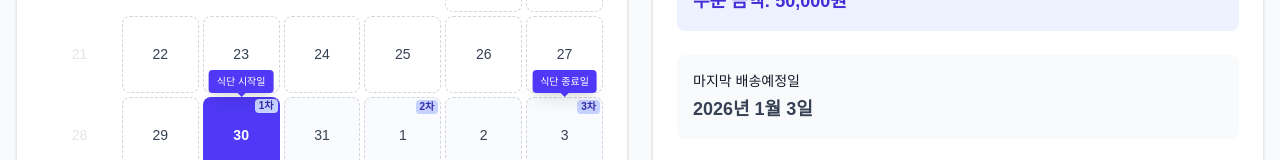
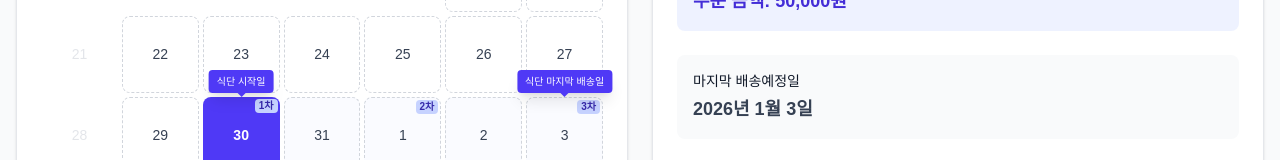
Before and after one commit to ranee1021/subscription-scheduler-demo, a Next.js app: page /orders/new in a window 1280 px wide. Both pictures are taken after a click on the button "30". Shown: the part 813-973 px from the top of the page. Built offline with nearby package versions, Linux system fonts and the light colour scheme.

Commit message:
Change label from '?앸떒 醫낅즺?? to '?앸떒 留덉?留?諛곗넚??

```diff
--- a/app/orders/new/page.tsx
+++ b/app/orders/new/page.tsx
@@ -527,7 +527,7 @@ export default function NewOrderPage() {
                       {isLastDelivery && (
                         <div className="absolute bottom-full left-1/2 -translate-x-1/2 mb-1 z-10">
                           <div className="bg-indigo-600 text-white text-[10px] font-medium px-2 py-1 rounded shadow-lg whitespace-nowrap">
-                            식단 종료일
+                            식단 마지막 배송일
                           </div>
                           <div className="absolute top-full left-1/2 -translate-x-1/2 w-0 h-0 border-l-4 border-r-4 border-t-4 border-transparent border-t-indigo-600"></div>
                         </div>
```
